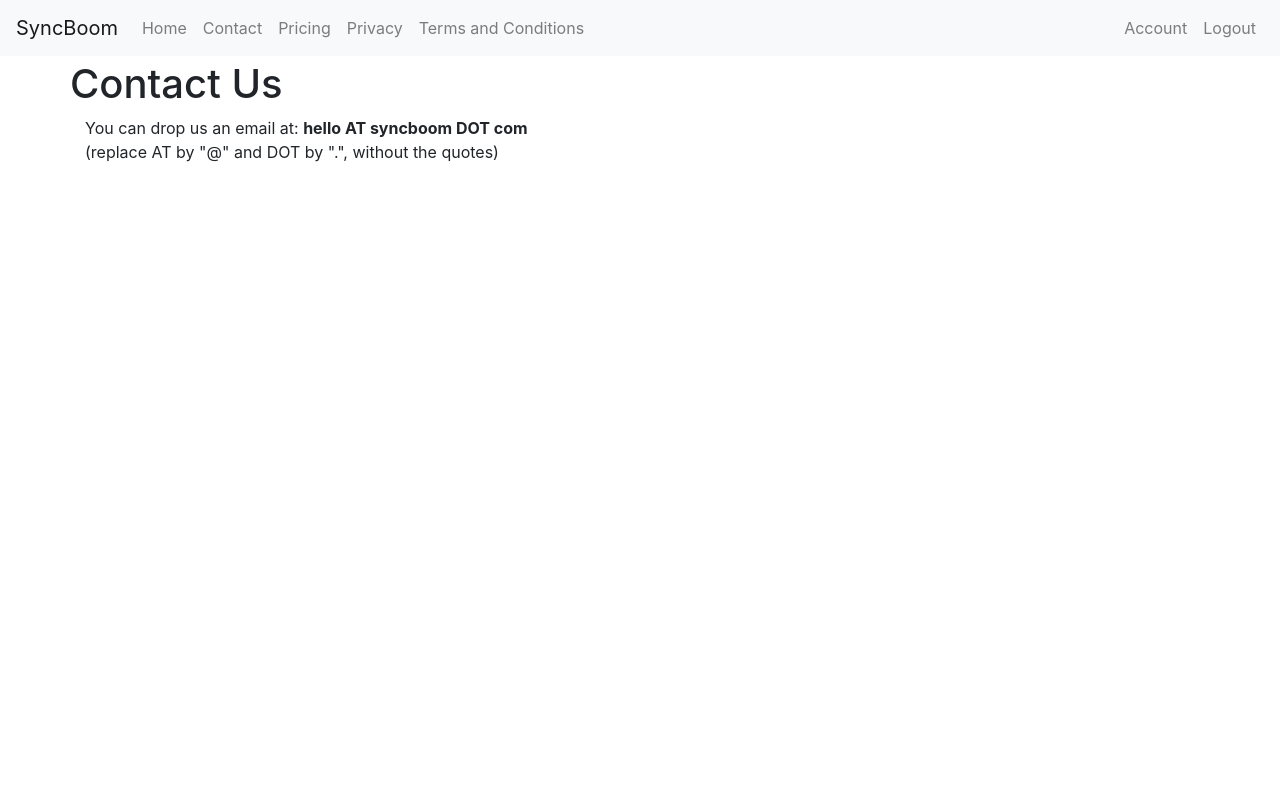
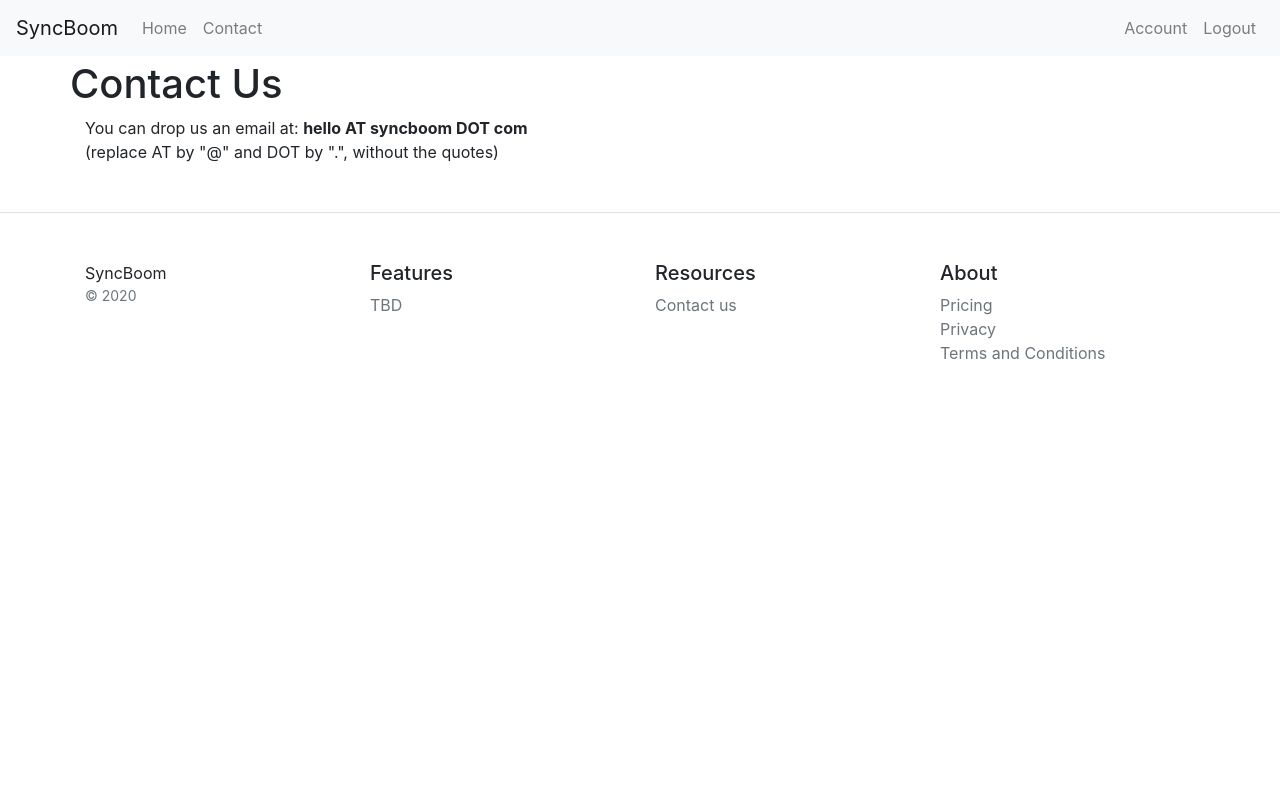
Before and after one commit to e2jk/trello-team-sync, a Python web app: template app/templates/contact.html in a window 1280 px wide. Run offline with Jinja, Linux system fonts and the light colour scheme; the template is opened without the code that fills it, so the values that code supplies are empty; some libraries are stand-ins or nearby versions.

Commit message:
Move most links from the navbar to the footer

```diff
--- a/app/templates/base.html
+++ b/app/templates/base.html
@@ -1,5 +1,5 @@
 <!doctype html>
-<html lang="en">
+<html lang="en" class="h-100">
   <head>
     {% block head %}
     <meta charset="utf-8">
@@ -16,7 +16,7 @@
     <title>{% if title %}{{ title }} - {% endif %}SyncBoom</title>
     {% endblock %}
   </head>
-  <body>
+  <body class="d-flex flex-column h-100">
     {% block navbar %}
     <header>
       <nav class="navbar navbar-expand-md navbar-light bg-light fixed-top">
@@ -32,15 +32,6 @@
             </li>
             <li class="nav-item{% if request.url_rule.endpoint == "main.contact" %} active{% endif %}">
               <a class="nav-link" href="{{ url_for('main.contact') }}">{{ _('Contact') }}{% if request.url_rule.endpoint == "main.contact" %}<span class="sr-only"> ({{ _('current') }})</span>{% endif %}</a>
-            </li>
-            <li class="nav-item{% if request.url_rule.endpoint == "main.pricing" %} active{% endif %}">
-              <a class="nav-link" href="{{ url_for('main.pricing') }}">{{ _('Pricing') }}{% if request.url_rule.endpoint == "main.pricing" %}<span class="sr-only"> ({{ _('current') }})</span>{% endif %}</a>
-            </li>
-            <li class="nav-item{% if request.url_rule.endpoint == "main.privacy" %} active{% endif %}">
-              <a class="nav-link" href="{{ url_for('main.privacy') }}">{{ _('Privacy') }}{% if request.url_rule.endpoint == "main.privacy" %}<span class="sr-only"> ({{ _('current') }})</span>{% endif %}</a>
-            </li>
-            <li class="nav-item{% if request.url_rule.endpoint == "main.legal" %} active{% endif %}">
-              <a class="nav-link" href="{{ url_for('main.legal') }}">{{ _('Terms and Conditions') }}{% if request.url_rule.endpoint == "main.legal" %}<span class="sr-only"> ({{ _('current') }})</span>{% endif %}</a>
             </li>
           </ul>
           <ul class="nav navbar-nav navbar-right">
@@ -85,6 +76,39 @@
       {% block app_content %}{% endblock %}
   </div>
 </main>
+    {% endblock %}
+
+    {% block footer %}
+<footer class="pt-4 my-md-5 pt-md-5 border-top">
+  <div class="container">
+    <div class="row">
+      <div class="col-12 col-md">
+        SyncBoom
+        <small class="d-block mb-3 text-muted">&copy; 2020</small>
+      </div>
+      <div class="col-6 col-md">
+        <h5>Features</h5>
+        <ul class="list-unstyled text-small">
+          <li><a class="text-muted" href="#">TBD</a></li>
+        </ul>
+      </div>
+      <div class="col-6 col-md">
+        <h5>Resources</h5>
+        <ul class="list-unstyled text-small">
+          <li><a class="text-muted" href="{{ url_for('main.contact') }}">{{ _('Contact us') }}</a></li>
+        </ul>
+      </div>
+      <div class="col-6 col-md">
+        <h5>About</h5>
+        <ul class="list-unstyled text-small">
+          <li><a class="text-muted" href="{{ url_for('main.pricing') }}">{{ _('Pricing') }}</a></li>
+          <li><a class="text-muted" href="{{ url_for('main.privacy') }}">{{ _('Privacy') }}</a></li>
+          <li><a class="text-muted" href="{{ url_for('main.legal') }}">{{ _('Terms and Conditions') }}</a></li>
+        </ul>
+      </div>
+    </div>
+  </div>
+</footer>
     {% endblock %}
 
     {% block scripts %}
```
